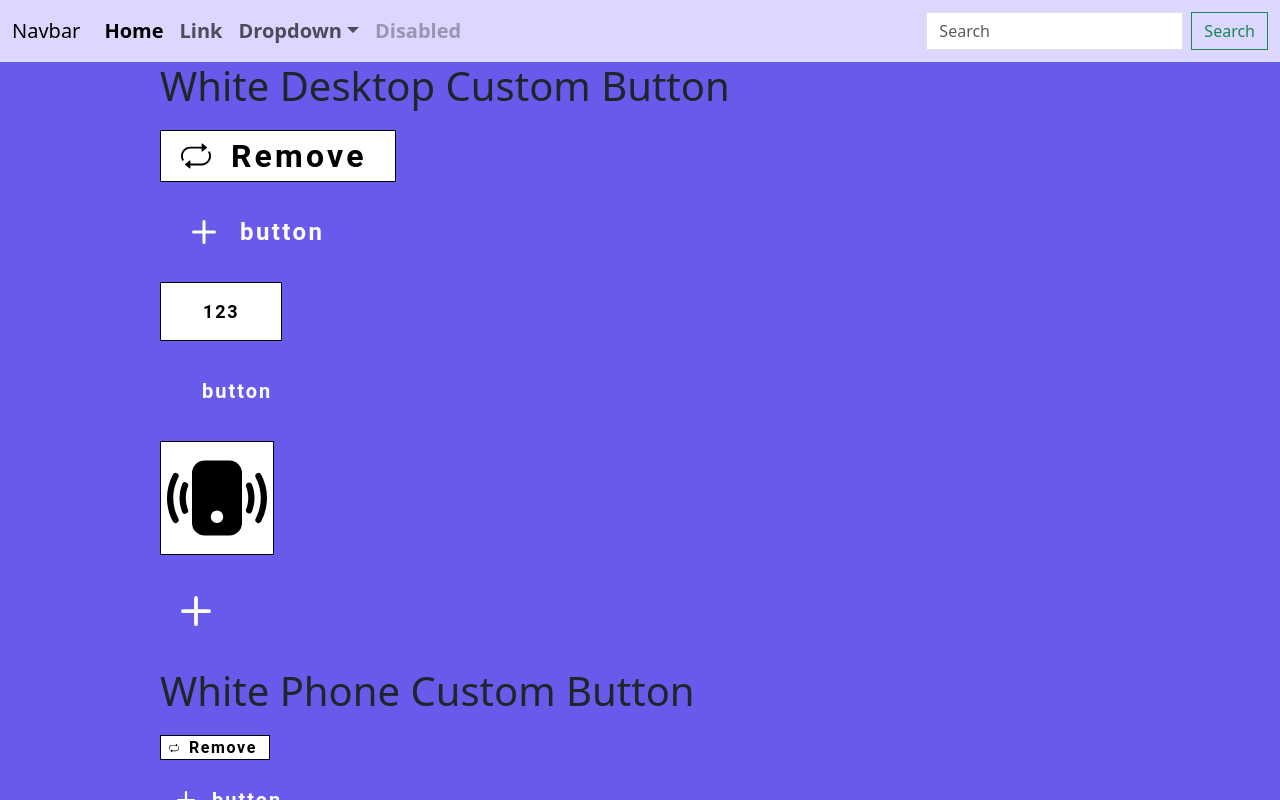
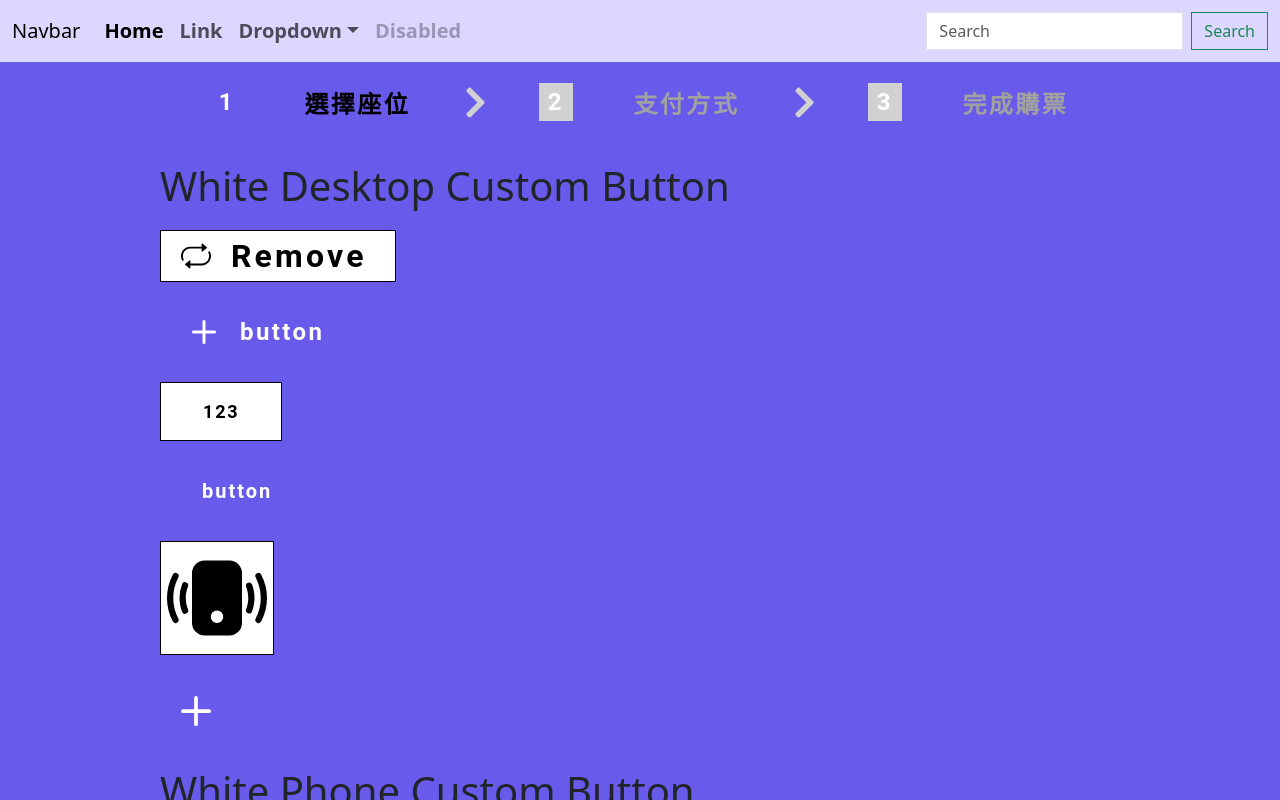
Before and after one commit to Efron723/music-next-node, a Next.js app: page /btnTest in a window 1280 px wide. Built offline with nearby package versions, Linux system fonts and the light colour scheme.

Commit message:
add product progressBar

```diff
--- /dev/null
+++ b/components/product/progressBar.js
@@ -0,0 +1,37 @@
+import React from 'react'
+import style from './progressBar.module.scss'
+import { FaChevronRight } from 'react-icons/fa'
+
+export default function ProgressBar() {
+  return (
+    <div className={`${style.progressBarHeight} row d-flex`}>
+      {/* progressBar */}
+      <div className={`${style.progressBar}`}>
+        <div className={`${style.progressBarBlock}`}>
+          <div className={`${style.numBlock} bg-purple1 chb-h5`}>1</div>
+          <div className={`${style.progressBarBlockText} chb-h5 text-black`}>
+            選擇座位
+          </div>
+        </div>
+        <div className={`${style.progressBarIconBlock}`}>
+          <FaChevronRight className={`${style.progressBarIcon} text-black20`} />
+        </div>
+        <div className={`${style.progressBarBlock}`}>
+          <div className={`${style.numBlock} bg-black20 chb-h5`}>2</div>
+          <div className={`${style.progressBarBlockText} chb-h5 text-black30`}>
+            支付方式
+          </div>
+        </div>
+        <div className={`${style.progressBarIconBlock}`}>
+          <FaChevronRight className={`${style.progressBarIcon} text-black20`} />
+        </div>
+        <div className={`${style.progressBarBlock}`}>
+          <div className={`${style.numBlock} bg-black20 chb-h5`}>3</div>
+          <div className={`${style.progressBarBlockText} chb-h5 text-black30`}>
+            完成購票
+          </div>
+        </div>
+      </div>
+    </div>
+  )
+}
--- /dev/null
+++ b/components/product/progressBar.module.scss
@@ -0,0 +1,57 @@
+// #region flex center
+
+.progressBar,
+.numBlock,
+.progressBarBlockText,
+.progressBarIconBlock {
+  display: flex;
+  justify-content: center;
+  align-items: center;
+}
+
+// #endregion flex center
+
+// #region progressBar + timeCounter
+
+.progressBarHeight {
+  height: 80px;
+}
+
+// #endregion progressBar + timeCounter
+
+// #region progressBar
+
+.progressBar {
+  padding: 0 20px;
+}
+
+.progressBarBlock {
+  width: 261px;
+  height: 100%;
+  display: flex;
+  justify-content: space-around;
+  align-items: center;
+}
+
+.numBlock {
+  width: 34px;
+  height: 38px;
+  color: white;
+}
+
+.progressBarBlockText {
+  width: 110px;
+  height: 100%;
+}
+
+.progressBarIconBlock {
+  width: 68px;
+  height: 100%;
+}
+
+.progressBarIcon {
+  width: 35px;
+  height: 35px;
+}
+
+// #endregion progressBar
--- a/pages/btnTest.js
+++ b/pages/btnTest.js
@@ -36,9 +36,15 @@ import PhoneBlackPureIconBtnPurple from '@/components/common/button/phoneBlackBu
 import { BsRepeat } from 'react-icons/bs'
 import { BsPhoneVibrateFill } from 'react-icons/bs'
 
+// product progressBar
+import ProgressBar from '@/components/product/progressBar'
+
 export default function BtnTest() {
   return (
     <>
+      <div>
+        <ProgressBar />
+      </div>
       <div>
         <h1>White Desktop Custom Button</h1>
       </div>
```
